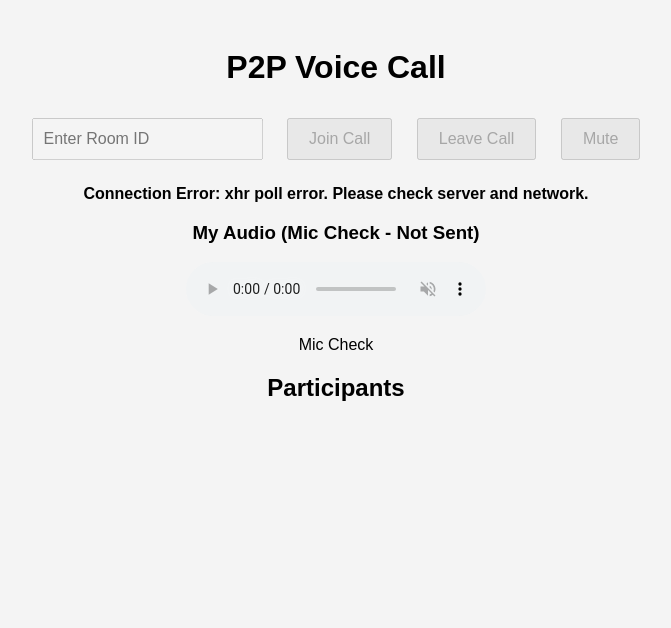
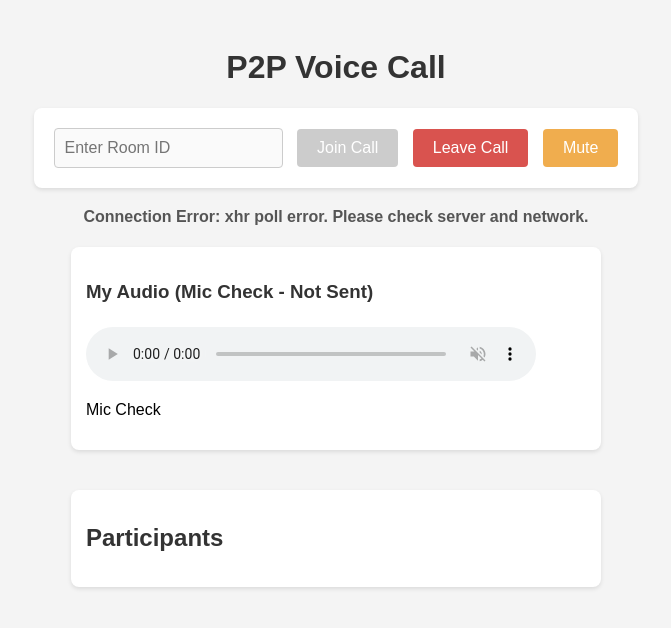
Before and after one commit to musamatini/Thubut, a Flask app: page / in a window 1280 px wide. Shown: the top 628 px of the page, without its empty margins (304-975 px from the left). Run offline with Flask 3, Linux system fonts and the light colour scheme; some libraries are stand-ins or nearby versions.

Commit message:
Update style.css

```diff
--- a/static/style.css
+++ b/static/style.css
@@ -2,30 +2,147 @@
     font-family: Arial, sans-serif;
     background: #f4f4f4;
     padding: 20px;
-    text-align: center;
+    display: flex;
+    flex-direction: column;
+    align-items: center;
+}
+
+h1, h2, h3 {
+    color: #333;
+}
+
+.controls {
+    margin-bottom: 20px;
+    padding: 15px;
+    background: #fff;
+    border-radius: 8px;
+    box-shadow: 0 2px 4px rgba(0,0,0,0.1);
 }
 
 input {
     padding: 10px;
-    margin: 10px;
+    margin: 5px;
     font-size: 16px;
+    border: 1px solid #ccc;
+    border-radius: 4px;
 }
 
 button {
     padding: 10px 20px;
     font-size: 16px;
-    margin: 10px;
+    margin: 5px;
     cursor: pointer;
+    border: none;
+    border-radius: 4px;
+    background-color: #5cb85c;
+    color: white;
+    transition: background-color 0.3s ease;
 }
 
-#remoteAudios audio {
-    display: block; /* Display each audio player on a new line */
-    margin: 10px auto; /* Center the audio players */
-    border: 1px solid #ccc;
-    padding: 5px;
+button:hover:not(:disabled) {
+    background-color: #4cae4c;
 }
+
+button:disabled {
+    background-color: #cccccc;
+    cursor: not-allowed;
+}
+
+#leaveBtn {
+    background-color: #d9534f;
+}
+#leaveBtn:hover:not(:disabled) {
+    background-color: #c9302c;
+}
+
+#muteBtn {
+    background-color: #f0ad4e;
+}
+#muteBtn:hover:not(:disabled) {
+    background-color: #ec971f;
+}
+#muteBtn.muted {
+    background-color: #777;
+}
+
 
 #status {
     font-weight: bold;
-    margin-top: 15px;
+    margin-top: 0;
+    margin-bottom: 20px;
+    color: #555;
+    min-height: 1.2em; /* Prevent layout shifts */
 }
+
+.audio-check {
+    margin-bottom: 20px;
+    padding: 15px;
+    background: #fff;
+    border-radius: 8px;
+    box-shadow: 0 2px 4px rgba(0,0,0,0.1);
+    width: 80%;
+    max-width: 500px;
+}
+
+.audio-check audio {
+    width: 90%;
+    margin-top: 5px;
+}
+
+.participants {
+    width: 80%;
+    max-width: 500px;
+    margin-top: 20px;
+    background: #fff;
+    padding: 15px;
+    border-radius: 8px;
+    box-shadow: 0 2px 4px rgba(0,0,0,0.1);
+}
+
+#participantList {
+    margin-top: 10px;
+    text-align: left;
+}
+
+.participant {
+    border: 1px solid #eee;
+    padding: 10px;
+    margin-bottom: 8px;
+    border-radius: 4px;
+    display: flex;
+    justify-content: space-between;
+    align-items: center;
+    transition: border-color 0.3s ease;
+}
+
+.participant-info {
+    font-weight: bold;
+}
+
+.participant-status {
+    font-size: 0.9em;
+    color: #666;
+    margin-left: 10px;
+    padding: 3px 6px;
+    border-radius: 3px;
+}
+
+/* Connection States */
+.status-connecting { background-color: #f0ad4e; color: white;}
+.status-connected { background-color: #5cb85c; color: white;}
+.status-failed { background-color: #d9534f; color: white;}
+.status-disconnected { background-color: #777; color: white;}
+.status-closed { background-color: #777; color: white;}
+
+
+/* Speaking Indicator */
+.participant.speaking {
+    border-left: 5px solid #5bc0de; /* Highlight border when speaking */
+}
+
+/* Mute Indicator */
+.participant-status.muted {
+    text-decoration: line-through;
+     background-color: #aaa;
+     color: white;
+}
```
